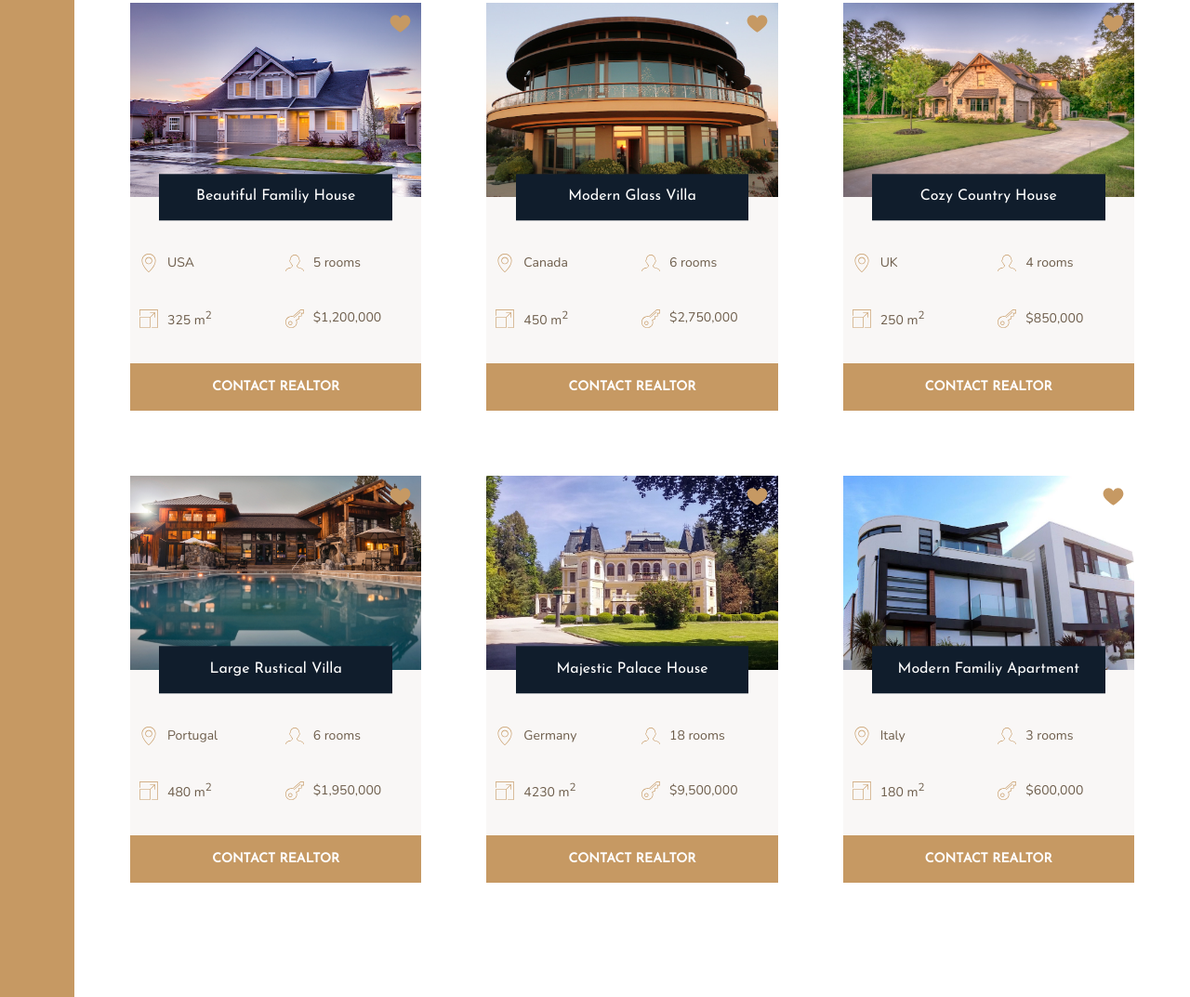
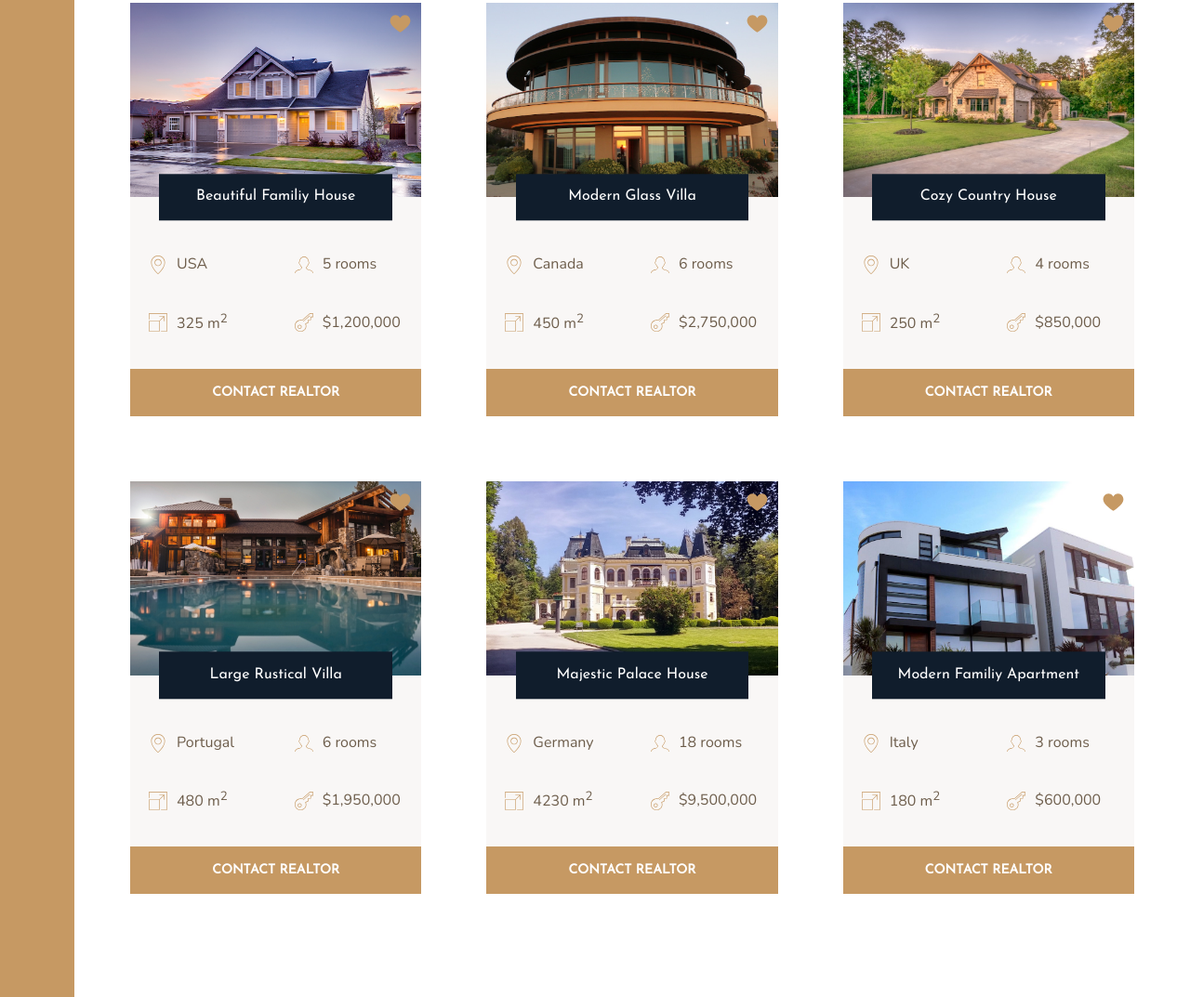
Before and after one commit to norikoroskosch/nexter, a plain HTML site: page index.html in a window 1280 px wide. Shown: the part 1967-3040 px from the top of the page at 93% size. Drawn offline with nearby package versions, Linux system fonts and the light colour scheme.

Commit message:
Update style.css

```diff
--- a/css/style.css
+++ b/css/style.css
@@ -341,8 +341,8 @@ body {
     margin-top: 2.5rem; }
 
   .home__location, .home__rooms, .home__area, .home__price {
-    font-size: 1.4rem;
-    margin-left: 1rem;
+    font-size: 1.6rem;
+    margin-left: 2rem;
     display: flex;
     align-items: center; }
 
```
